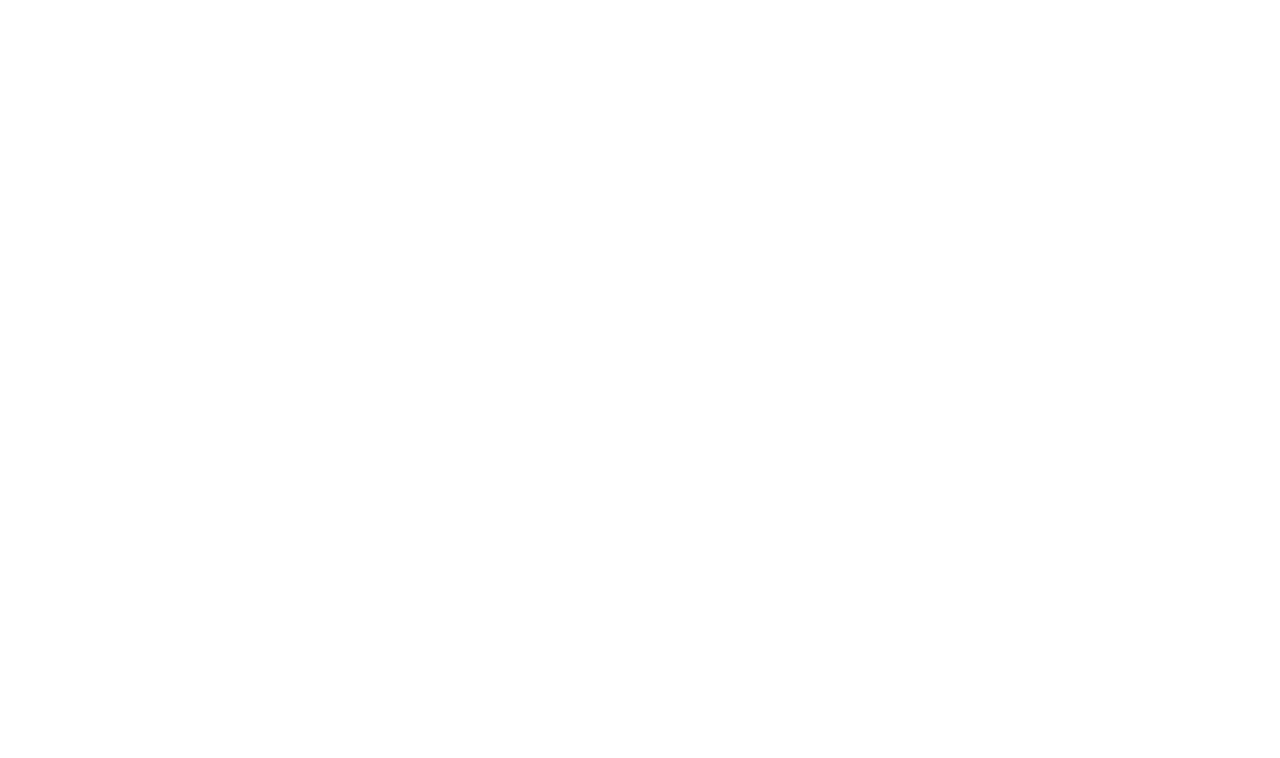
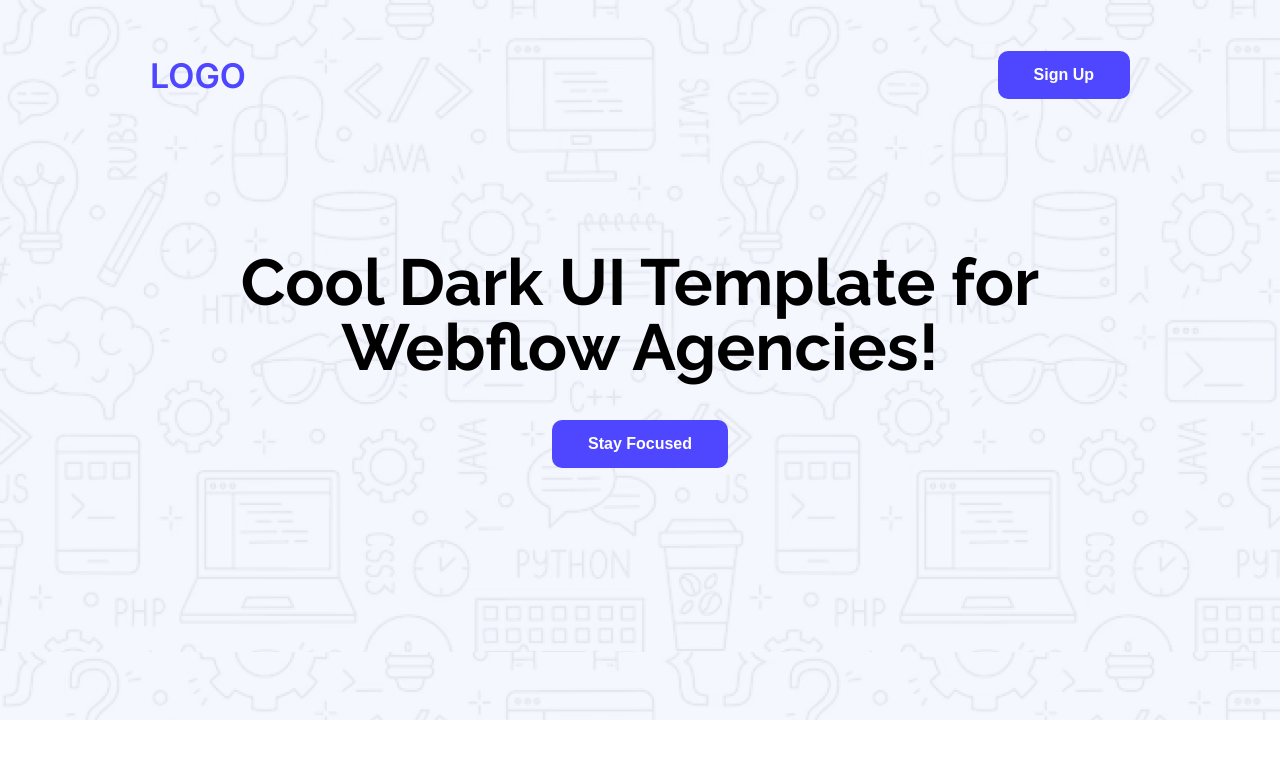
Before and after one commit to Jahidhasan787/B12A01-landing-launchpad, a plain HTML site: page index.html in a window 1280 px wide. Drawn offline with Linux system fonts and the light colour scheme.

Commit message:
added banner and nav

```diff
--- a/assignment-1-styles.css
+++ b/assignment-1-styles.css
@@ -0,0 +1,74 @@
+* {
+    padding: 0;
+    margin: 0;
+}
+
+/* Shared styles */
+.container{
+    max-width: 1140px;
+    width: 100%;
+    margin: 0 auto;
+
+}
+
+.btn {
+    background-color: rgba(78, 71, 255, 1);
+    color: white;
+    font-size: 16px;
+    height: 48px;
+    font-weight: bold;
+    padding: 12px 36px;
+    border-radius: 10px;
+    border: none;
+}
+
+.raleway-font,
+body {
+    font-family: "Raleway", sans-serif;
+    font-optical-sizing: auto;
+    font-weight: 600;
+    font-style: normal;
+}
+
+
+.inter-font {
+    font-family: "Inter", sans-serif;
+    font-optical-sizing: auto;
+    font-weight: 600;
+    font-style: normal;
+}
+
+
+/* navbar styles */
+
+header {
+    background-image: url(/Assets/Hero-bg.png);
+    height: 720px;
+}
+
+nav {
+    display: flex;
+    justify-content: space-between;
+    height: 150px;
+    margin: 0 150px;
+    align-items: center;
+}
+
+nav h1 {
+    color: #4E47FF;
+    font-size: 34px;
+    font-weight: 900;
+}
+
+.banner {
+    text-align: center;
+}
+
+.banner h2 {
+    font-size: 65px;
+    line-height: 100%;
+    letter-spacing: 0%;
+    margin: 100px auto 40px;
+    padding: 0 30px;
+
+}
--- a/index.html
+++ b/index.html
@@ -3,9 +3,31 @@
 <head>
     <meta charset="UTF-8">
     <meta name="viewport" content="width=device-width, initial-scale=1.0">
-    <title>Document</title>
+    <title>ASSIGNMENT-001</title>
+    <link rel="preconnect" href="https://fonts.googleapis.com">
+<link rel="preconnect" href="https://fonts.gstatic.com" crossorigin>
+<link href="https://fonts.googleapis.com/css2?family=Inter:ital,opsz,wght@0,14..32,100..900;1,14..32,100..900&family=Merriweather:ital,opsz,wght@0,18..144,300..900;1,18..144,300..900&family=Open+Sans:ital,wght@0,300..800;1,300..800&family=Raleway:ital,wght@0,100..900;1,100..900&display=swap" rel="stylesheet">
+    <link rel="stylesheet" href="assignment-1-styles.css">
 </head>
 <body>
+    <header>
+        <nav>
+            <h1 class="inter-font">LOGO</h1>
+            <button class="btn">Sign Up</button>
+        </nav>
+        <div>
+            <div class="banner container">
+                <h2>Cool Dark UI Template for Webflow Agencies!</h2>
+                <button class="btn">Stay Focused</button>
+            </div>
+        </div>
+    </header>
+    <main>
 
+
+    </main>
+    <footer>
+
+    </footer>
 </body>
 </html>
```
